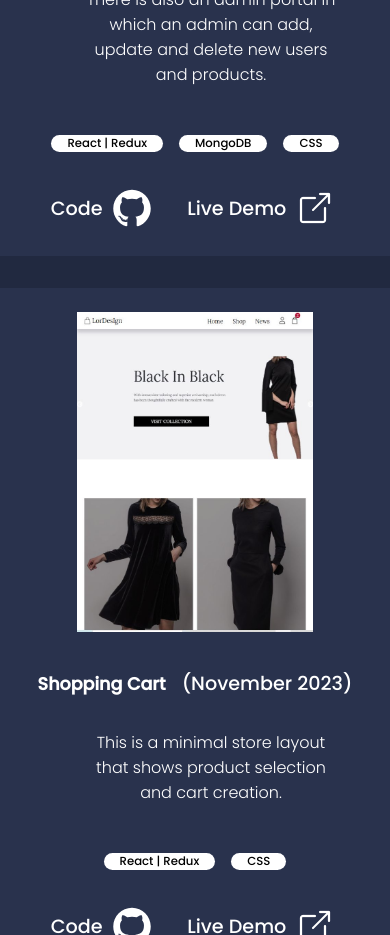
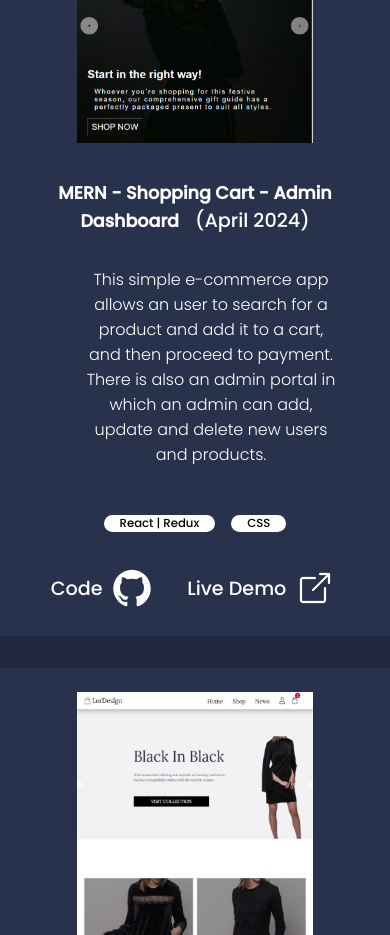
Before and after one commit to loretari/loreta-portfolio, a React (Create React App) app: page / in a window 390 px wide. Shown: the part 2920-3855 px from the top of the page. Built offline with nearby package versions, Linux system fonts and the light colour scheme.

Commit message:
init: change image size

```diff
--- a/src/components/Works/works.css
+++ b/src/components/Works/works.css
@@ -197,7 +197,7 @@
 
 @media screen and (max-width: 480px) {
     #works {
-        height: 590vh;
+        height: 680vh;
         max-width: 80rem;
     }
     .worksImg {
--- a/src/components/Works/works.js
+++ b/src/components/Works/works.js
@@ -36,7 +36,6 @@ const Works = () => {
                     </div>
                     <div className= "stack">
                         <p>React | Redux</p>
-                        <p>MongoDB</p>
                         <p>CSS</p>
                     </div>
                     <div className= "links">
```
Also changed, not shown: src/assets/portfolio17.jpg.
